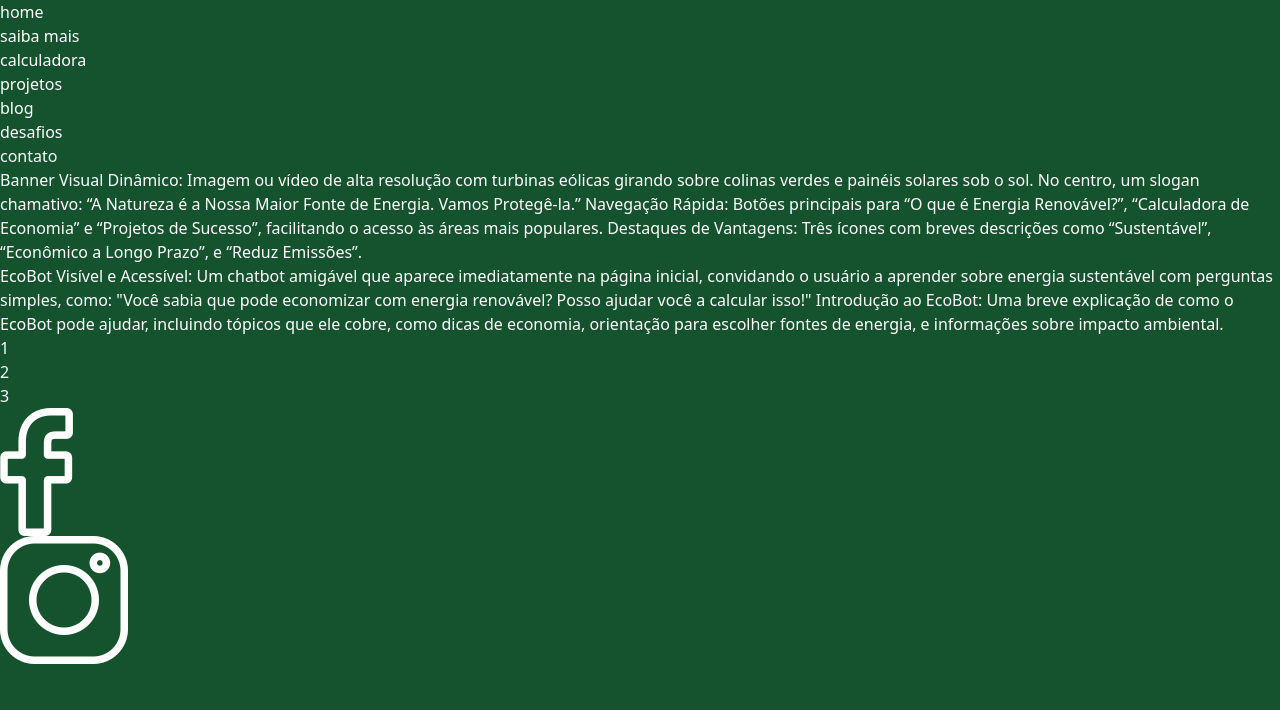
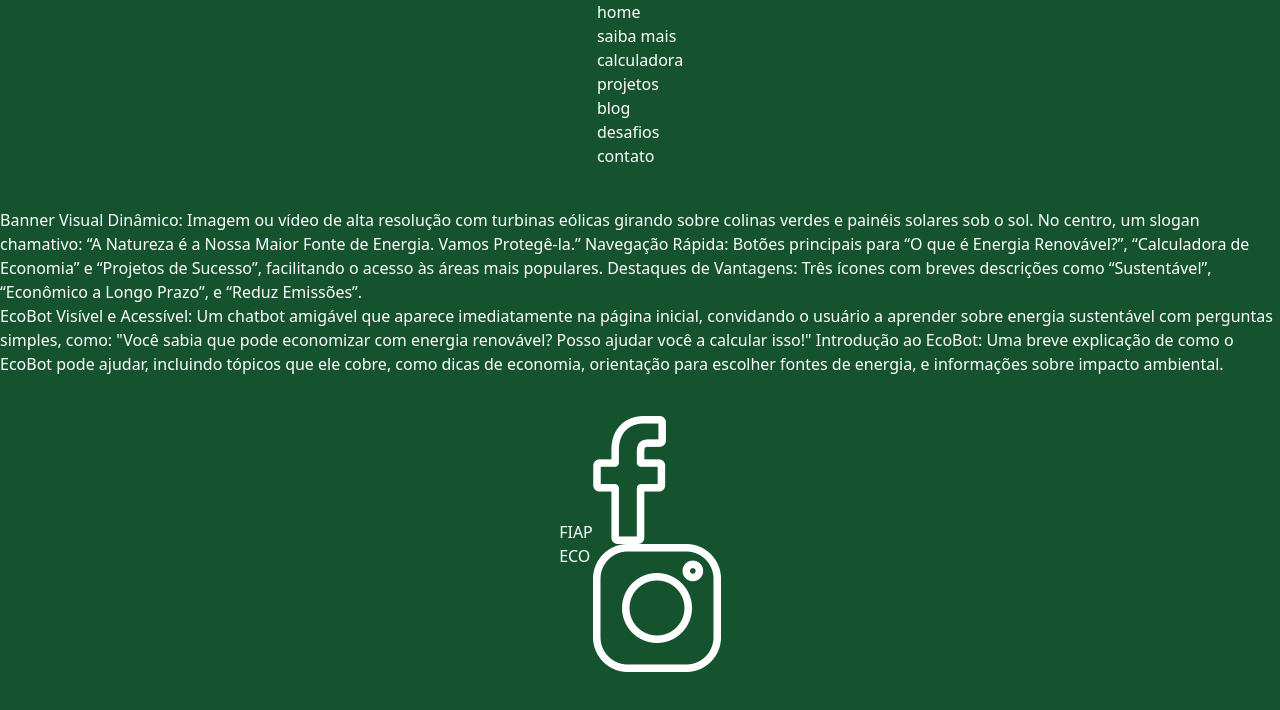
Before and after one commit to gusandrini/gs-2, a Next.js app in the folder gs/: page /conteudo-inicial in a window 1280 px wide. Shown: the top 710 px of the page. Built offline with nearby package versions, Linux system fonts and the light colour scheme.

Commit message:
estilização para melhor visualização

```diff
--- a/gs/src/app/conteudo-inicial/page.tsx
+++ b/gs/src/app/conteudo-inicial/page.tsx
@@ -2,7 +2,7 @@ import React from 'react'
 
 const Inicial = () => {
   return (
-    <div>
+    <div className='pt-10'>
         <h3>
             Banner Visual Dinâmico: Imagem ou vídeo de alta resolução com turbinas eólicas girando sobre colinas verdes e painéis solares sob o sol. No centro, um slogan chamativo: “A Natureza é a Nossa Maior Fonte de Energia. Vamos Protegê-la.”
             Navegação Rápida: Botões principais para “O que é Energia Renovável?”, “Calculadora de Economia” e “Projetos de Sucesso”, facilitando o acesso às áreas mais populares.
--- a/gs/src/components/Cabecalho/page.tsx
+++ b/gs/src/components/Cabecalho/page.tsx
@@ -4,7 +4,7 @@ import { headers } from 'next/headers';
 
 const Cabecalho = () => {
   return (
-    <header>
+    <header className='flex justify-center items-center'>
         <div className="container-cabecalho">
             <div className="menu">
                 <nav>
--- a/gs/src/components/Rodape/page.tsx
+++ b/gs/src/components/Rodape/page.tsx
@@ -7,13 +7,12 @@ import Insta from '@/Image/instagram.png';
 const Rodape = () => {
   return (
     <div>
-      <footer>
+      <footer className=' flex justify-center items-center pt-10'>
         <div className="parceiros">
           <h2 className="titulo_rodape"></h2>
           <ul>
-            <li><Link className='' href='/'>1</Link></li>
-            <li><Link className='' href='/'>2</Link></li>
-            <li><Link className='' href='/'>3</Link></li>
+            <li><Link className='' href='/'>FIAP</Link></li>
+            <li><Link className='' href='/'>ECO</Link></li>
           </ul>
         </div>
 
```
Lines whose indentation alone changed are shown as unchanged.
